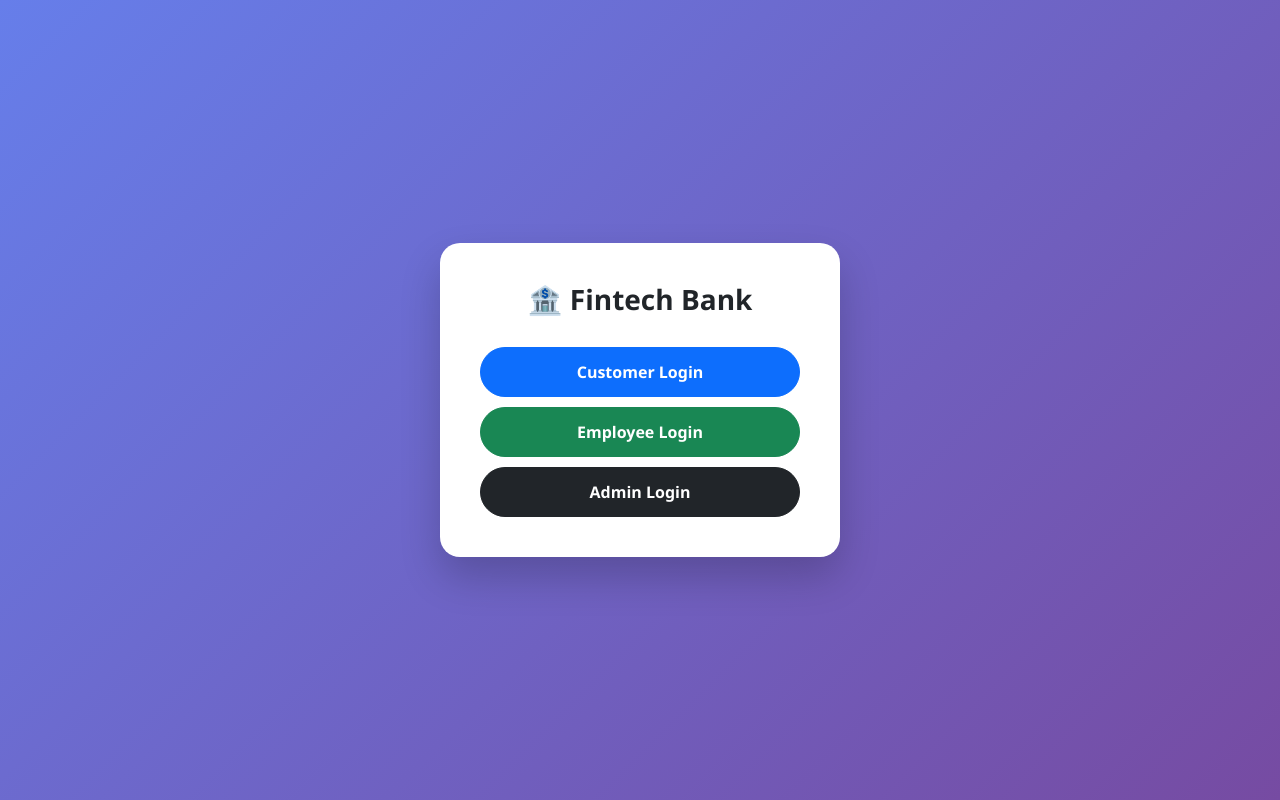
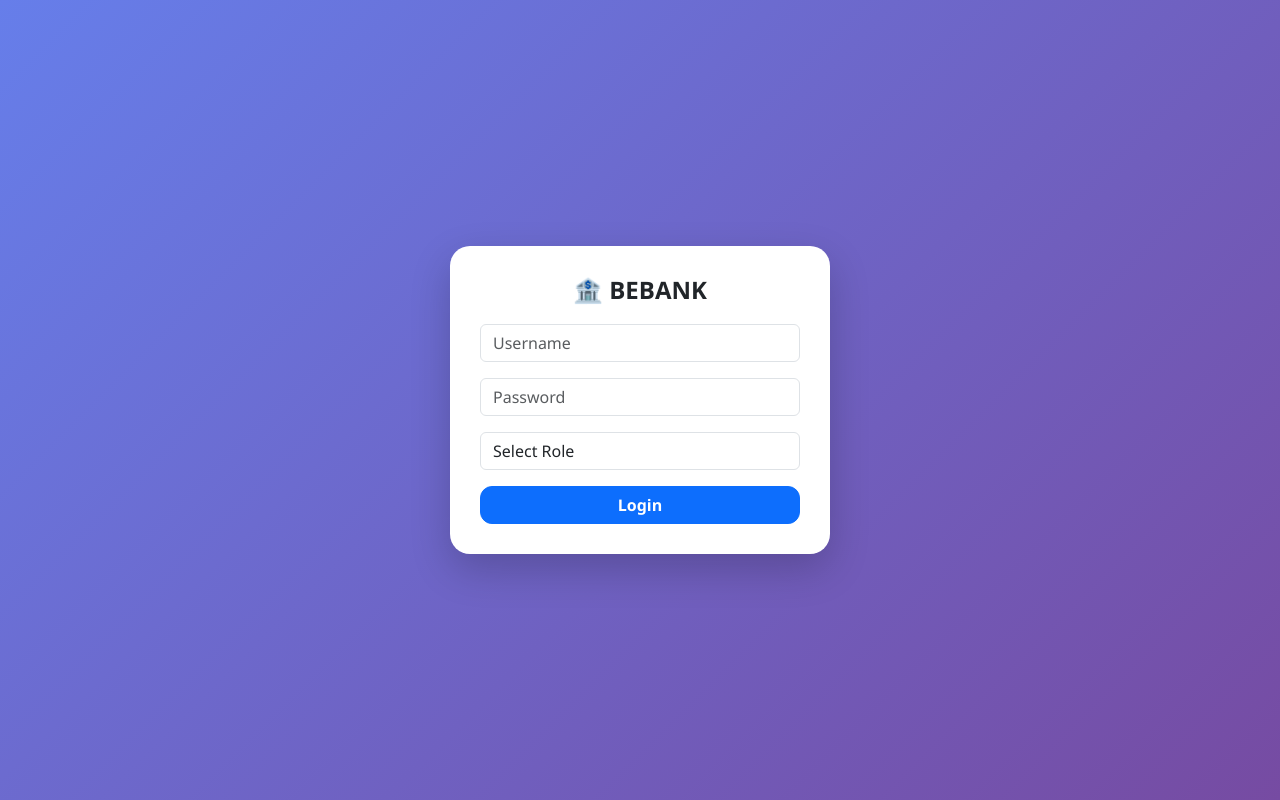
Before and after one commit to nithish-r11/fintech-bank-system, a Django app: page / in a window 1280 px wide. Run offline with Django 5.2, Linux system fonts and the light colour scheme.

Commit message:
Refactored authentication: implemented single login with role selection, removed old multi-role login routes, and cleaned URL structure

```diff
--- a/accounts/urls.py
+++ b/accounts/urls.py
@@ -3,17 +3,19 @@ from . import views
 
 urlpatterns = [
 
-    path('', views.role_select),
+    # ✅ SINGLE LOGIN PAGE
+    path('', views.login_view, name="login"),
 
-    path('login/<str:role>/', views.login_view),
+    # DASHBOARDS
+    path('customer/dashboard/', views.customer_dashboard, name="customer_dashboard"),
+    path('employee/dashboard/', views.employee_dashboard, name='employee_dashboard'),
+    path('admin-dashboard/', views.admin_dashboard, name='admin_dashboard'),
 
-    path('customer/dashboard/', views.customer_dashboard),
-    path('employee/dashboard/', views.employee_dashboard,name='employee_dashboard'),
-    path('admin-dashboard/', views.admin_dashboard),
+    # AUTH
+    path('logout/', views.logout_view, name='logout'),
 
-    path('logout/', views.logout_view),
-
-    path('block/<int:user_id>/', views.block_user),
-    path('unblock/<int:user_id>/', views.unblock_user),
+    # ADMIN CONTROLS
+    path('block/<int:user_id>/', views.block_user, name='block_user'),
+    path('unblock/<int:user_id>/', views.unblock_user, name='unblock_user'),
 
 ]
--- a/accounts/views.py
+++ b/accounts/views.py
@@ -1,42 +1,56 @@
 from django.shortcuts import render, redirect, get_object_or_404
 from django.contrib.auth import authenticate, login, logout
+from django.contrib import messages
+from django.db.models import Sum
+
 from .models import User
 from banking.models import BankAccount, Transaction, Loan
-from django.db import models
-from banking.models import BankAccount, Loan
-from django.db.models import Sum
 
 
-def role_select(request):
-    return render(request, "role_select.html")
-
-
-def login_view(request, role):
+# =========================
+# ✅ SINGLE LOGIN (UPDATED)
+# =========================
+def login_view(request):
 
     if request.method == 'POST':
 
-        username = request.POST['username']
-        password = request.POST['password']
+        username = request.POST.get("username")
+        password = request.POST.get("password")
+        role = request.POST.get("role")
 
         user = authenticate(request, username=username, password=password)
 
         if user is not None:
 
-            if user.role.lower() == role:
-                login(request, user)
+            # 🔴 BLOCK CHECK
+            if getattr(user, "account_locked", False):
+                messages.error(request, "Account is blocked ❌")
+                return redirect("login")
 
-                if role == 'customer':
-                    return redirect('/customer/dashboard/')
-                elif role == 'employee':
-                    return redirect('/employee/dashboard/')
-                elif role == 'admin':
-                    return redirect('/admin-dashboard/')
+            # 🔴 ROLE CHECK
+            if user.role != role:
+                messages.error(request, "Invalid role selected ❌")
+                return redirect("login")
 
-        return render(request, 'login.html', {'error': 'Invalid credentials'})
+            login(request, user)
 
-    return render(request, 'login.html', {'role': role})
+            # 🔀 REDIRECT BASED ON ROLE
+            if role == "CUSTOMER":
+                return redirect("/customer/dashboard/")
+            elif role == "EMPLOYEE":
+                return redirect("/employee/dashboard/")
+            elif role == "ADMIN":
+                return redirect("/admin-dashboard/")
+
+        else:
+            messages.error(request, "Invalid username or password ❌")
+
+    return render(request, "login.html")
 
 
+# =========================
+# CUSTOMER DASHBOARD
+# =========================
 def customer_dashboard(request):
 
     account = BankAccount.objects.filter(user=request.user).last()
@@ -45,6 +59,10 @@ def customer_dashboard(request):
         "account": account
     })
 
+
+# =========================
+# EMPLOYEE DASHBOARD
+# =========================
 def employee_dashboard(request):
 
     total_accounts = BankAccount.objects.count()
@@ -57,11 +75,15 @@ def employee_dashboard(request):
         "loans": total_loans
     })
 
+
+# =========================
+# ADMIN DASHBOARD
+# =========================
 def admin_dashboard(request):
 
     total_customers = User.objects.filter(role='CUSTOMER').count()
     total_employees = User.objects.filter(role='EMPLOYEE').count()
-    total_balance = BankAccount.objects.aggregate(models.Sum('balance'))['balance__sum'] or 0
+    total_balance = BankAccount.objects.aggregate(Sum('balance'))['balance__sum'] or 0
     total_transactions = Transaction.objects.count()
 
     loans = Loan.objects.all()
@@ -75,25 +97,37 @@ def admin_dashboard(request):
     })
 
 
-# ⭐ ADD THESE (IMPORTANT FIX)
+# =========================
+# BLOCK USER
+# =========================
 def block_user(request, user_id):
 
     user = get_object_or_404(User, id=user_id)
     user.account_locked = True
     user.save()
 
+    messages.success(request, "User blocked 🚫")
+
     return redirect('/admin-dashboard/')
 
 
+# =========================
+# UNBLOCK USER
+# =========================
 def unblock_user(request, user_id):
 
     user = get_object_or_404(User, id=user_id)
     user.account_locked = False
     user.save()
 
+    messages.success(request, "User unblocked ✅")
+
     return redirect('/admin-dashboard/')
 
 
+# =========================
+# LOGOUT
+# =========================
 def logout_view(request):
     logout(request)
     return redirect('/')
--- a/templates/login.html
+++ b/templates/login.html
@@ -2,19 +2,57 @@
 <html>
 <head>
 <meta name="viewport" content="width=device-width, initial-scale=1">
+<title>Fintech Bank Login</title>
+
 <link href="https://cdn.jsdelivr.net/npm/bootstrap@5.3.2/dist/css/bootstrap.min.css" rel="stylesheet">
-<title>Login</title>
+
+<style>
+
+body{
+height:100vh;
+display:flex;
+justify-content:center;
+align-items:center;
+background:linear-gradient(135deg,#667eea,#764ba2);
+font-family:Segoe UI;
+}
+
+/* Card */
+.login-card{
+width:100%;
+max-width:380px;
+background:white;
+padding:30px;
+border-radius:20px;
+box-shadow:0 15px 40px rgba(0,0,0,.2);
+}
+
+/* Title */
+.title{
+text-align:center;
+font-weight:600;
+margin-bottom:20px;
+}
+
+/* Button */
+.btn-login{
+border-radius:12px;
+font-weight:600;
+}
+
+</style>
 </head>
 
-<body class="bg-light">
+<body>
 
-<div class="container d-flex justify-content-center align-items-center vh-100">
+<div class="login-card">
 
-<div class="card p-4 col-md-4 col-11 shadow">
-<h4 class="text-center mb-3">{{ role|title }} Login</h4>
+<h4 class="title">🏦 BEBANK</h4>
 
-{% if error %}
-<div class="alert alert-danger">{{ error }}</div>
+{% if messages %}
+{% for message in messages %}
+<div class="alert alert-danger">{{ message }}</div>
+{% endfor %}
 {% endif %}
 
 <form method="post">
@@ -24,13 +62,20 @@
 
 <input type="password" name="password" class="form-control mb-3" placeholder="Password" required>
 
-<button class="btn btn-primary w-100">Login</button>
+<select name="role" class="form-control mb-3" required>
+<option value="">Select Role</option>
+<option value="CUSTOMER">Customer</option>
+<option value="EMPLOYEE">Employee</option>
+<option value="ADMIN">Admin</option>
+</select>
+
+<button class="btn btn-primary w-100 btn-login">
+Login
+</button>
 
 </form>
 
 </div>
 
-</div>
-
 </body>
 </html>
```
